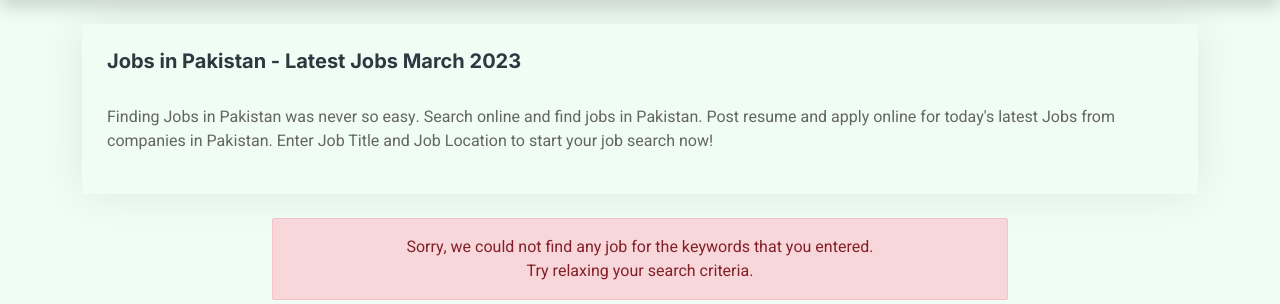
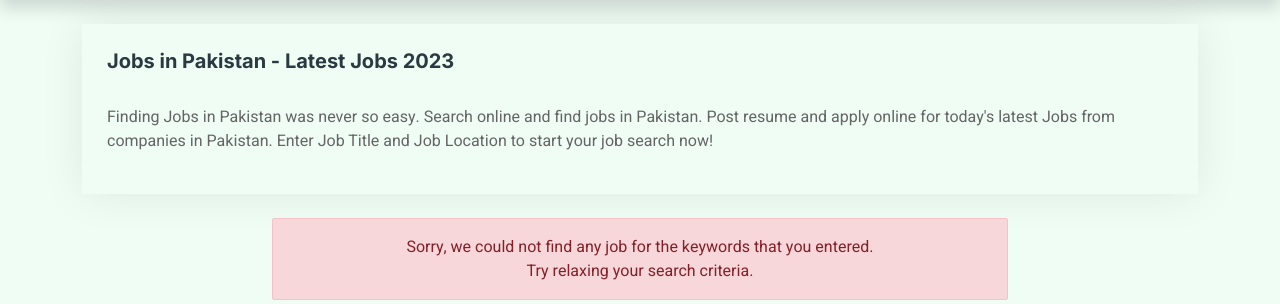
Before and after one commit to FarhanBinYousaf/FYP, a Django app: page /search_job/1/ in a window 1280 px wide. Shown: the part 75-379 px from the top of the page. Run offline with Django 4.2, Linux system fonts and the light colour scheme; data comes from the database, SQL or seed files in the repository; some libraries are stand-ins or nearby versions.

Commit message:
Search Job Done

```diff
--- a/UserSide/templates/UserSide/search_job.html
+++ b/UserSide/templates/UserSide/search_job.html
@@ -5,7 +5,7 @@
     <!-- <h1 class="text-center mb-5 wow fadeInUp" data-wow-delay="0.1s">Job Listing</h1> -->
     <div class="job-item p-4 mb-4 mt-4">
         <div class="row g-4">
-            <h5>Jobs in Pakistan - Latest Jobs March 2023</h5>
+            <h5>Jobs in Pakistan - Latest Jobs 2023</h5>
             <p>
                 Finding Jobs in Pakistan was never so easy. Search online and find jobs
                 in Pakistan. Post resume and apply online for today's latest Jobs from
```
